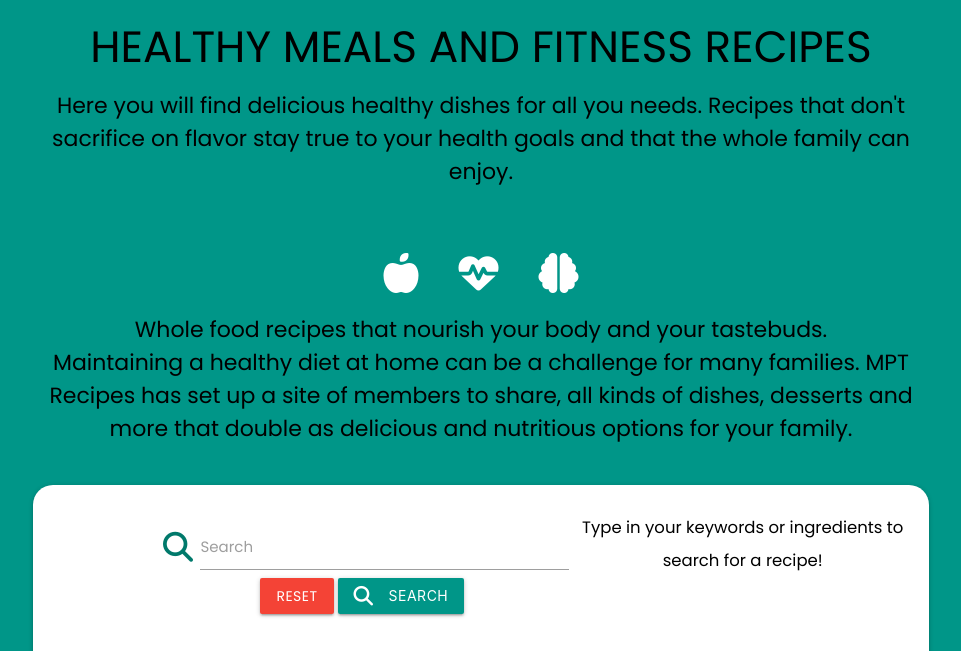
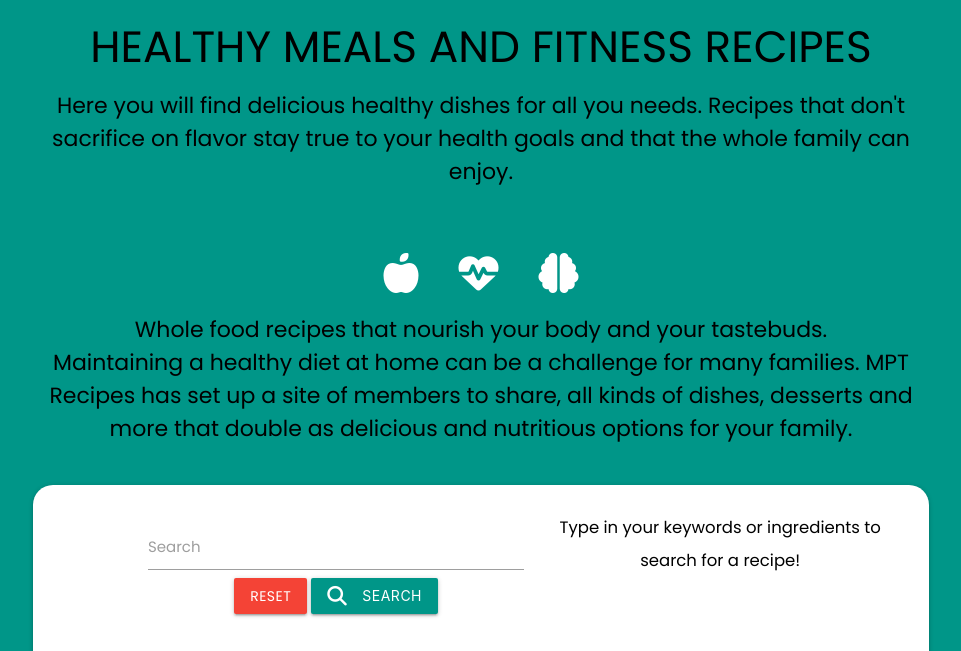
Before and after one commit to Craigharrison79/MS3-Recipes, a Flask app: page / in a window 1280 px wide. Shown: the part 696-1347 px from the top of the page, without its empty margins (159-1120 px from the left). Run offline with Flask 2, Linux system fonts and the light colour scheme; some libraries are stand-ins or nearby versions.

Commit message:
Removeíng icon from home/recipes.html

```diff
--- a/templates/home.html
+++ b/templates/home.html
@@ -33,7 +33,6 @@
                     <form action="{{ url_for('search') }}" method="post" class="col">
                         <div class="row valign-wrapper center-align">
                             <div class="input-field col s12 m10">
-                                <i class="fas fa-search prefix teal-text text-darken-2"></i>
                                 <input type="text" name="query" id="query" minlength="3" class="validate" required>
                                 <label for="query">Search</label>
                                 <a href="{{ url_for('recipes') }}" class="red btn text-shadow">Reset</a>
--- a/templates/recipes.html
+++ b/templates/recipes.html
@@ -10,7 +10,6 @@
                 <form action="{{ url_for('search') }}" method="post">
                     <div class="row valign-wrapper center-align">
                         <div class="input-field col s12 m12 l12">
-                            <i class="fas fa-search prefix teal-text text-darken-2"></i>
                             <input type="text" name="query" id="query" minlength="3" class="validate" required>
                             <label for="query">Search</label>
                             <a href="{{ url_for('recipes') }}" class="red btn text-shadow">Reset</a>
```
